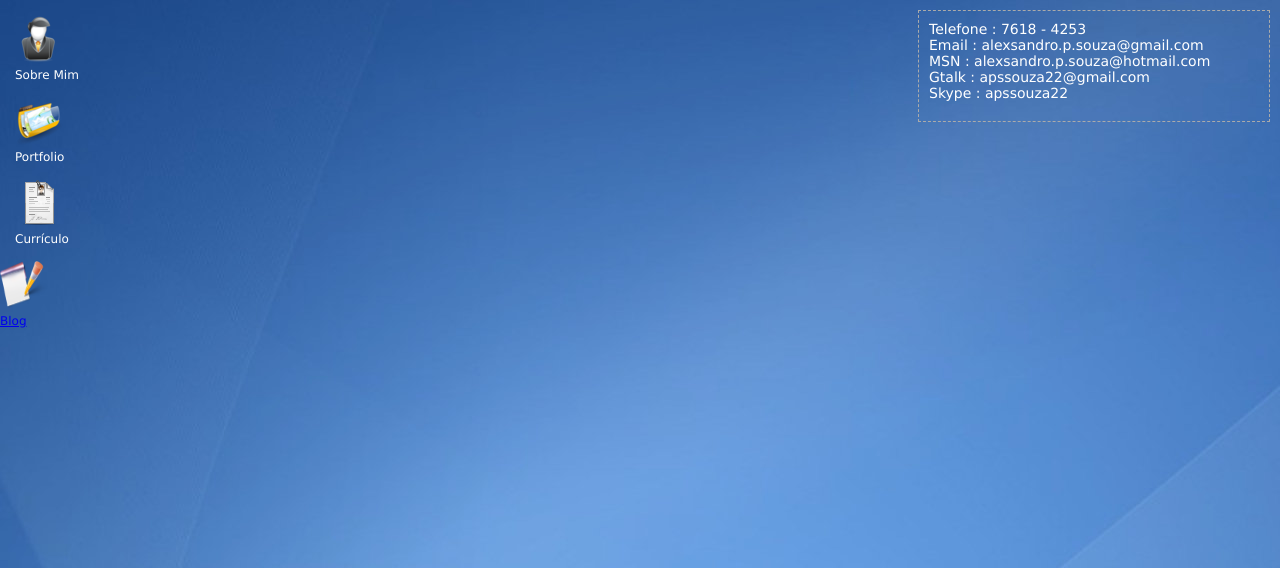
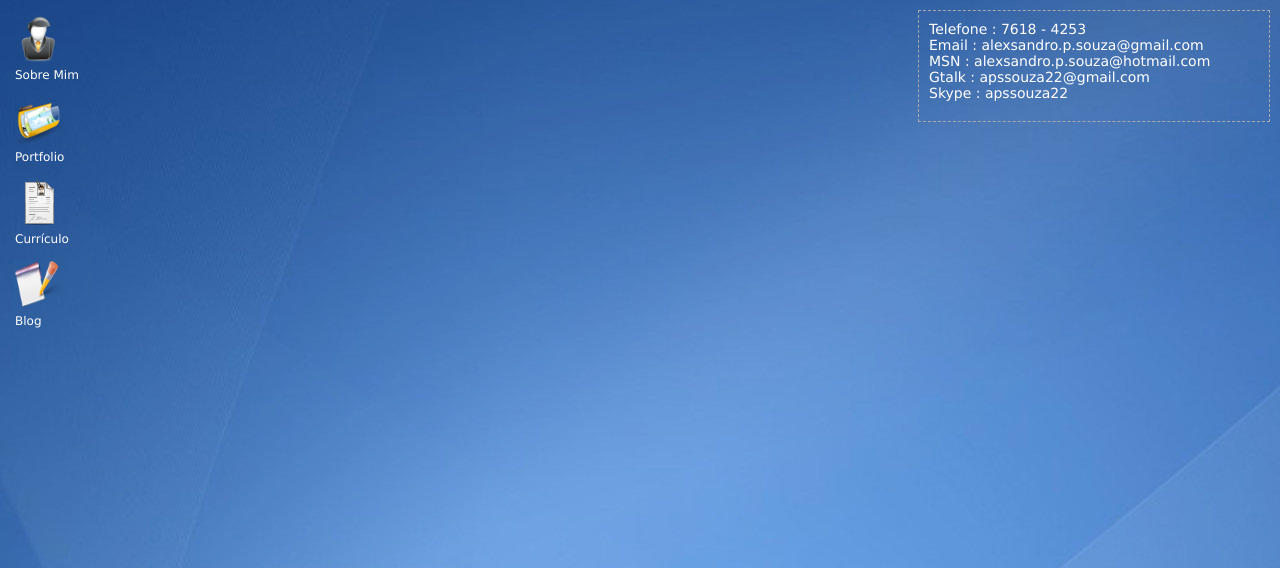
Before and after one commit to apssouza22/portfolio, a PHP site: page / in a window 1280 px wide. Shown: the top 568 px of the page. Run offline with PHP 8.4, Linux system fonts and the light colour scheme.

Commit message:
a shortcut no css

```diff
--- a/css.css
+++ b/css.css
@@ -53,7 +53,7 @@ img{
 	margin: 10px;
 }
 
-#content .boxShortcuts .icone{
+#content .boxShortcuts a{
     color: white;
     display: block;
     text-decoration: none;
```
